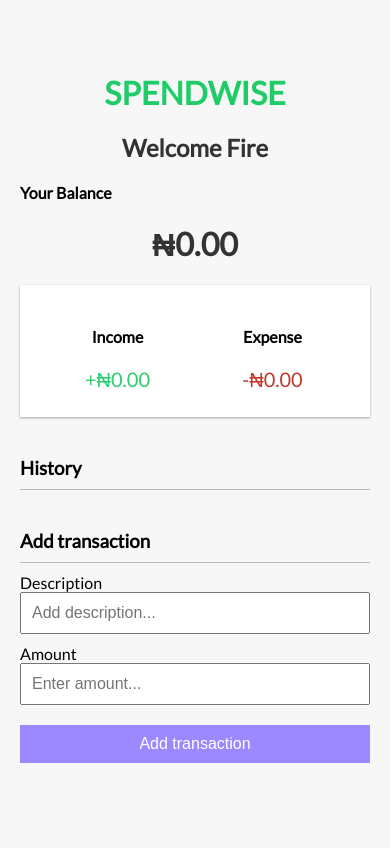
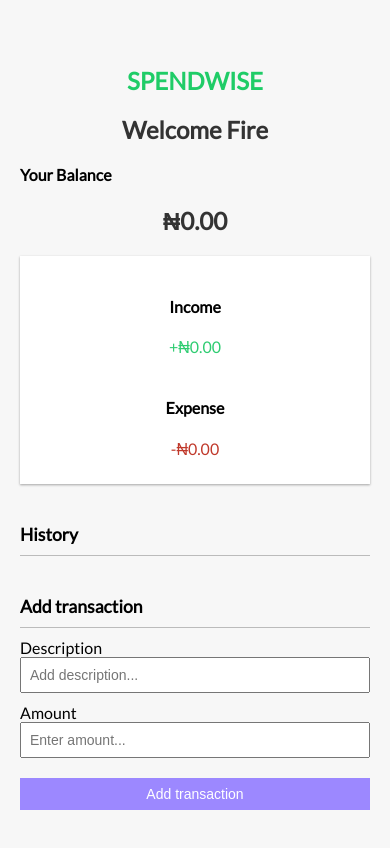
Before and after one commit to Oluwafirelade/S-expense-tracker, a plain HTML site: page expensetrackerrr/index.html in a window 390 px wide. Drawn offline with Linux system fonts and the light colour scheme.

Commit message:
Update styles.css

```diff
--- a/expensetrackerrr/styles.css
+++ b/expensetrackerrr/styles.css
@@ -17,6 +17,7 @@
     min-height: 100vh;
     margin: 0;
     font-family: 'Lato', sans-serif;
+    padding: 20px;
 }
 
 .container {
@@ -101,106 +102,76 @@
     padding: 10px;
     font-size: 16px;
 }
-@import url('https://fonts.googleapis.com/css?family=Lato&display=swap');
 
-:root {
-    --box-shadow: 0 1px 3px rgba(0, 0, 0, 0.12), 0 1px 2px rgba(0, 0, 0, 0.24);
+/* ========================
+   Media Queries
+======================== */
+
+/* Tablets (≤ 768px) */
+@media (max-width: 768px) {
+    .container {
+        width: 90%;
     }
 
-* {
-    box-sizing: border-box;
+    .money {
+        font-size: 18px;
     }
 
-body {
-    background-color: #f7f7f7;
-    display: flex;
-    flex-direction: column;
-    align-items: center;
-    justify-content: center;
-    min-height: 100vh;
-    margin: 0;
-    font-family: 'Lato', sans-serif;
+    .btn {
+        font-size: 15px;
+        padding: 9px;
     }
 
-.container {
-    margin: 30px auto;
-    width: 350px;
+    input {
+        font-size: 15px;
+        padding: 9px;
     }
 
     h1, h2 {
-    text-align: center;
-    color: #333;
-}
-
-.headc {
-    color: #1fcc67;
+        font-size: 1.8rem;
     }
 
     h3 {
-    border-bottom: 1px solid #bbb;
-    padding-bottom: 10px;
-    margin: 40px 0 10px;
+        font-size: 1.2rem;
+    }
+}
+
+/* Mobile phones (≤ 480px) */
+@media (max-width: 480px) {
+    .container {
+        width: 100%;
     }
 
     .inc-exp-container {
-    background-color: #fff;
-    box-shadow: var(--box-shadow);
-    padding: 20px;
-    display: flex;
-    justify-content: space-between;
-    margin: 20px 0;
-}
-
-.inc-exp-container > div {
-    flex: 1;
-    text-align: center;
+        flex-direction: column;
+        gap: 15px;
     }
 
     .money {
-    font-size: 20px;
-    margin: 5px 0;
+        font-size: 16px;
     }
 
-.money.plus {
-    color: #2ecc71;
+    .btn {
+        font-size: 14px;
+        padding: 8px;
     }
 
-.money.minus {
-    color: #c0392b;
+    input {
+        font-size: 14px;
+        padding: 8px;
     }
 
-.list {
-    list-style-type: none;
-    padding: 0;
+    h1, h2 {
+        font-size: 1.5rem;
+    }
+
+    h3 {
+        font-size: 1.1rem;
     }
 
     .list li {
-    background-color: #fff;
-    box-shadow: var(--box-shadow);
-    color: #333;
-    display: flex;
-    justify-content: space-between;
-    padding: 10px;
-    margin: 5px 0;
+        font-size: 14px;
+        flex-direction: column;
+        align-items: flex-start;
     }
-
-.btn {
-    cursor: pointer;
-    background-color: #9c88ff;
-    color: #fff;
-    border: 0;
-    font-size: 16px;
-    margin: 10px 0 30px;
-    padding: 10px;
-    width: 100%;
 }
-
-.form-control {
-    margin-bottom: 10px;
-}
-
-input {
-    width: 100%;
-    padding: 10px;
-    font-size: 16px;
-}
```
Lines whose indentation alone changed are shown as unchanged.
